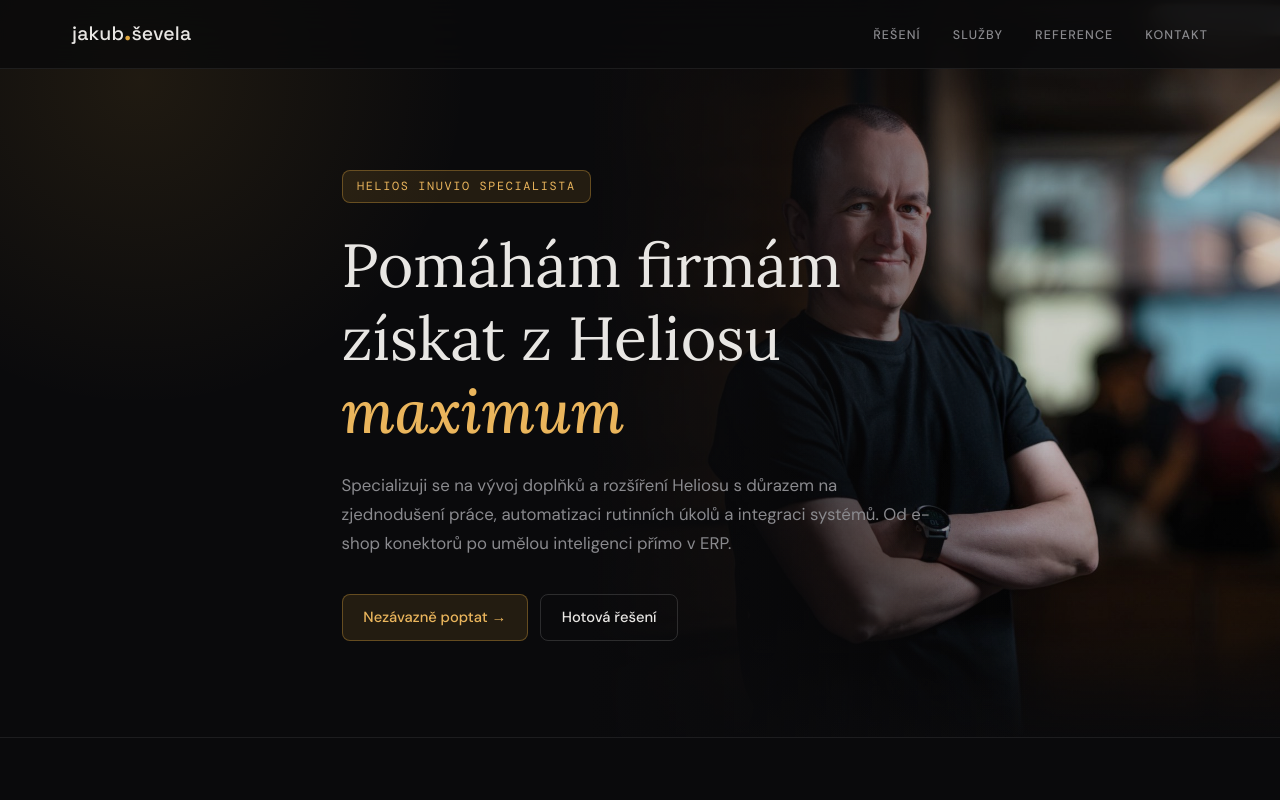
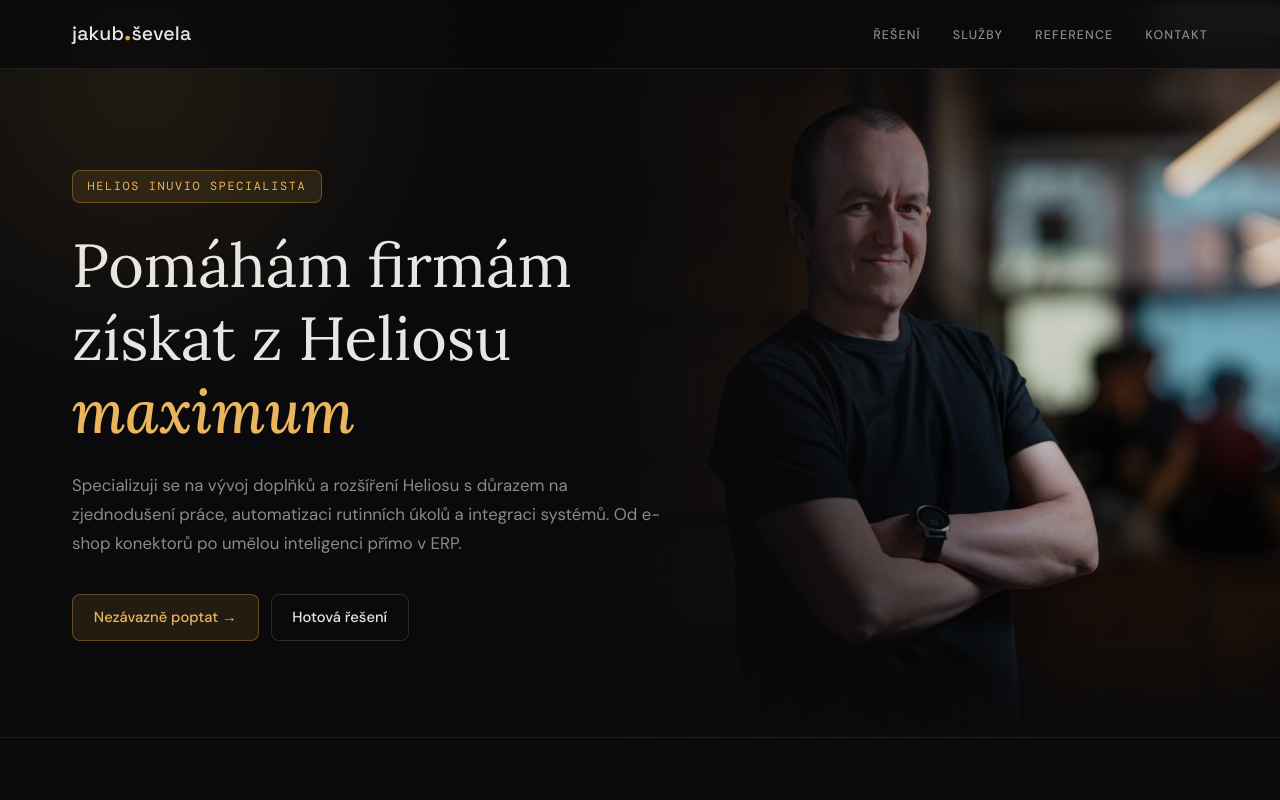
Before and after one commit to sevela/jakubsevela-web, a website: page index.html in a window 1280 px wide. Shown: the top 800 px of the page. Drawn offline with Linux system fonts and the light colour scheme.

Commit message:
Opravit zarovnání hero — .wrap se ve flex kontejneru smrskával
Hero text nelícoval se sekcemi pod sebou. Příčina: header.hero je
display:flex a .wrap je jeho flex item, takže se místo roztažení na
--content-max smrskl na šířku obsahu a margin:0 auto ho vycentroval.

Na 1440px začínal nadpis na 422px místo 152px, na 2560px na 982px místo
712px. Vypadalo to jako záměrné odsazení, byl to důsledek flexu.

Přidáno width:100% na header.hero .wrap. Teď logo, hero label, H1, popisek,
tlačítka, nadpisy sekcí i karty začínají na jedné levé hraně — ověřeno
měřením na 1440 i 2560 px.

```diff
--- a/index.html
+++ b/index.html
@@ -141,7 +141,9 @@ header.hero::before {
   background: radial-gradient(circle, rgba(var(--accent-rgb),0.10) 0%, rgba(var(--accent-rgb),0) 68%);
   pointer-events: none;
 }
-header.hero .wrap { position: relative; z-index: 1; }
+/* width:100% je nutné — .wrap je tu flex item, bez toho se smrskne na šířku
+   obsahu, margin:0 auto ho vycentruje a hero přestane lícovat se sekcemi. */
+header.hero .wrap { position: relative; z-index: 1; width: 100%; }
 .hero-label {
   display: inline-block;
   font-family: var(--font-mono);
```
